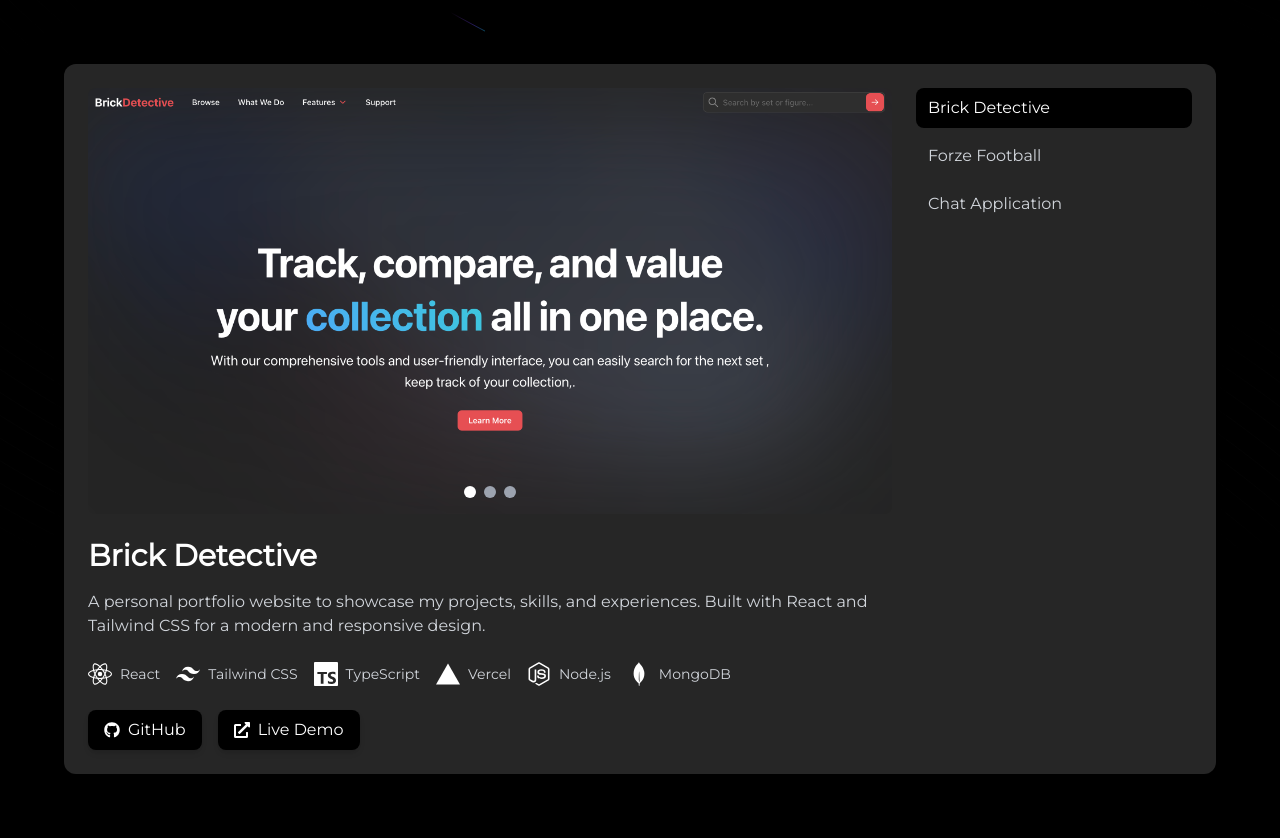
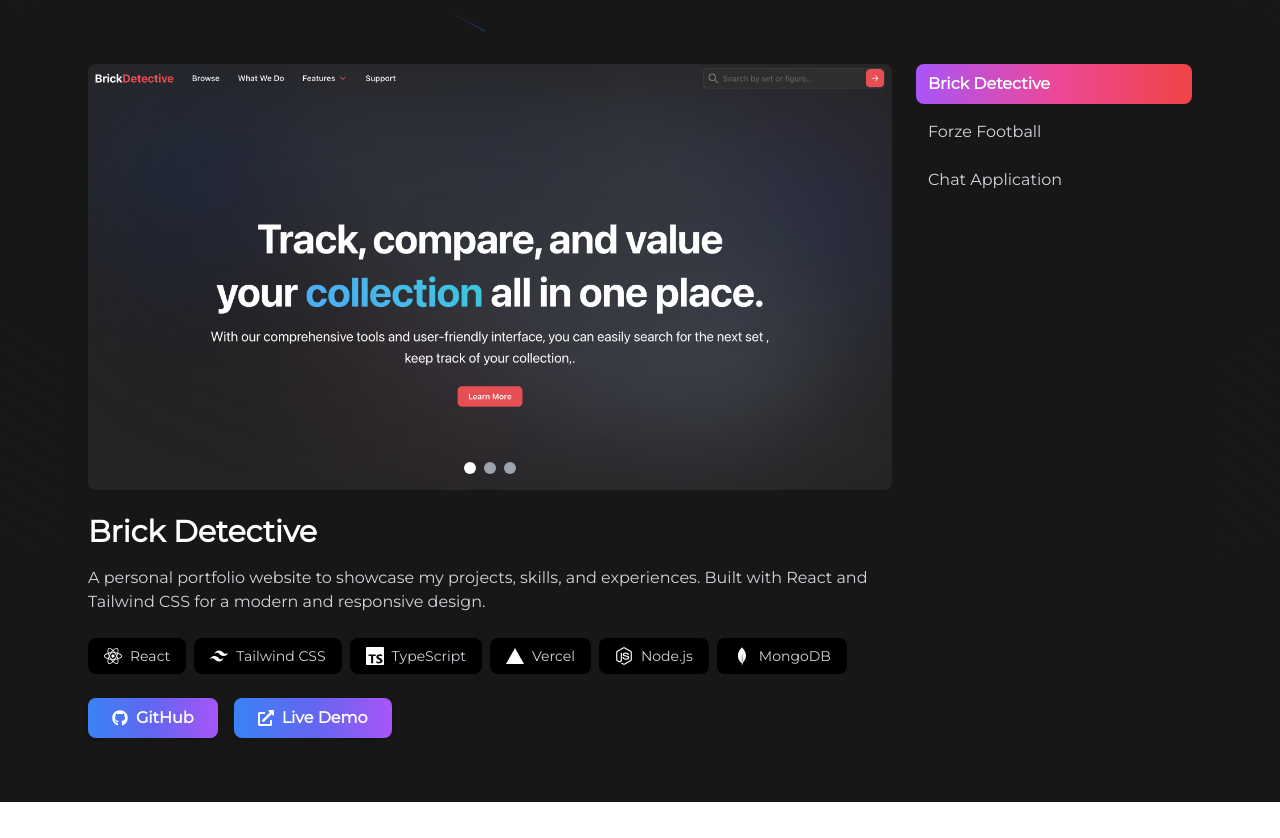
Before and after one commit to Rory-Johnston/rxry-dev, a React (Vite) app: page /projects in a window 1280 px wide. After the commit the page ends 802 px from the top, so only its background shows below. Built offline with nearby package versions, Linux system fonts and the light colour scheme; a web font is replaced by a local one.

Commit message:
feat(projects): first edition of projects that I actually like

```diff
--- a/src/pages/projects/projects.tsx
+++ b/src/pages/projects/projects.tsx
@@ -9,20 +9,20 @@ const Projects = () => {
   const [selectedProject, setSelectedProject] = useState(projects[0]);
 
   return (
-    <div className="min-h-screen bg-black text-white py-16 px-4">
+    <div className="min-h-screen bg-neutral-900 text-white py-10 px-4">
       <div className="max-w-6xl mx-auto relative z-10">
-        <div className="bg-neutral-800 rounded-xl shadow-lg p-6 flex flex-col md:flex-row">
+        <div className="bg-neutral-900 rounded-xl p-6 flex flex-col md:flex-row">
           <section className="md:w-3/4 md:pr-6">
             <ImageCarousel images={selectedProject.images} />
             <div className="mt-6">
-              <h2 className="text-3xl font-semibold mb-4">
+              <h2 className="text-white text-3xl font-bold relative z-10 mb-4">
                 {selectedProject.title}
               </h2>
               <p className="text-gray-300">{selectedProject.description}</p>
             </div>
 
             <div className="mt-6">
-              <ul className="flex flex-wrap gap-4">
+              <ul className="flex flex-wrap gap-2">
                 {selectedProject.techStack.map((tech, index) => {
                   const IconComponent = techIcons[tech];
                   if (!IconComponent) {
@@ -31,12 +31,12 @@ const Projects = () => {
                   return (
                     <li
                       key={index}
-                      className="flex items-center space-x-2"
+                      className="flex items-center space-x-2 bg-black rounded-lg px-4 py-2"
                       title={tech}
                     >
                       {IconComponent ? (
                         <IconComponent
-                          size={24}
+                          size={18}
                           className="text-white"
                           aria-label={tech}
                         />
@@ -57,7 +57,7 @@ const Projects = () => {
                   href={selectedProject.githubLink}
                   target="_blank"
                   rel="noopener noreferrer"
-                  className="flex items-center px-4 py-2 bg-black rounded-lg shadow-md hover:scale-105 transition-transform duration-300"
+                  className="flex items-center px-6 py-2 bg-gradient-to-r from-blue-500 via-indigo-500 to-purple-500 text-white font-semibold rounded-lg shadow-md transform transition duration-300 hover:scale-105 hover:shadow-xl"
                   aria-label="GitHub Repository"
                 >
                   <FaGithub className="mr-2" /> GitHub
@@ -68,7 +68,7 @@ const Projects = () => {
                   href={selectedProject.demoLink}
                   target="_blank"
                   rel="noopener noreferrer"
-                  className="flex items-center px-4 py-2 bg-black rounded-lg shadow-md hover:scale-105 transition-transform duration-300"
+                  className="flex items-center px-6 py-2 bg-gradient-to-r from-blue-500 via-indigo-500 to-purple-500 text-white font-semibold rounded-lg shadow-md transform transition duration-300 hover:scale-105 hover:shadow-xl"
                   aria-label="Live Demo"
                 >
                   <FaExternalLinkAlt className="mr-2" /> Live Demo
@@ -84,9 +84,9 @@ const Projects = () => {
                 <li
                   key={project.id}
                   onClick={() => setSelectedProject(project)}
-                  className={`cursor-pointer mb-2 px-3 py-2 rounded-lg transition-colors duration-300 flex items-center ${
+                  className={`cursor-pointer mb-2 px-3 py-2 rounded-lg text-md transition-colors duration-300 flex items-center ${
                     selectedProject.id === project.id
-                      ? "bg-black text-white"
+                      ? "py-2 bg-gradient-to-r from-purple-500 via-pink-500 to-red-500 text-white font-semibold rounded-lg"
                       : "text-gray-300 hover:bg-neutral-700 hover:text-white"
                   }`}
                   tabIndex={0}
```
